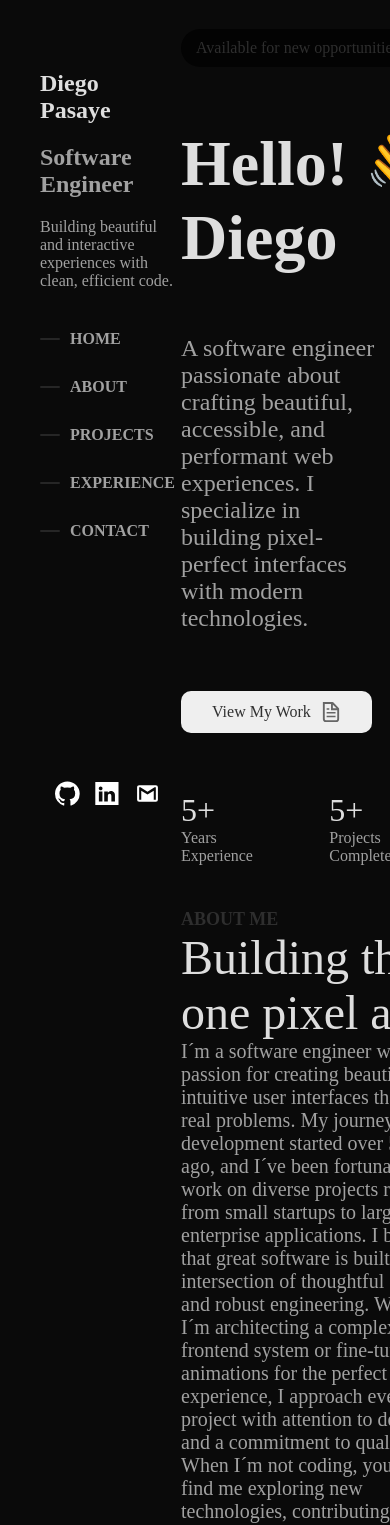
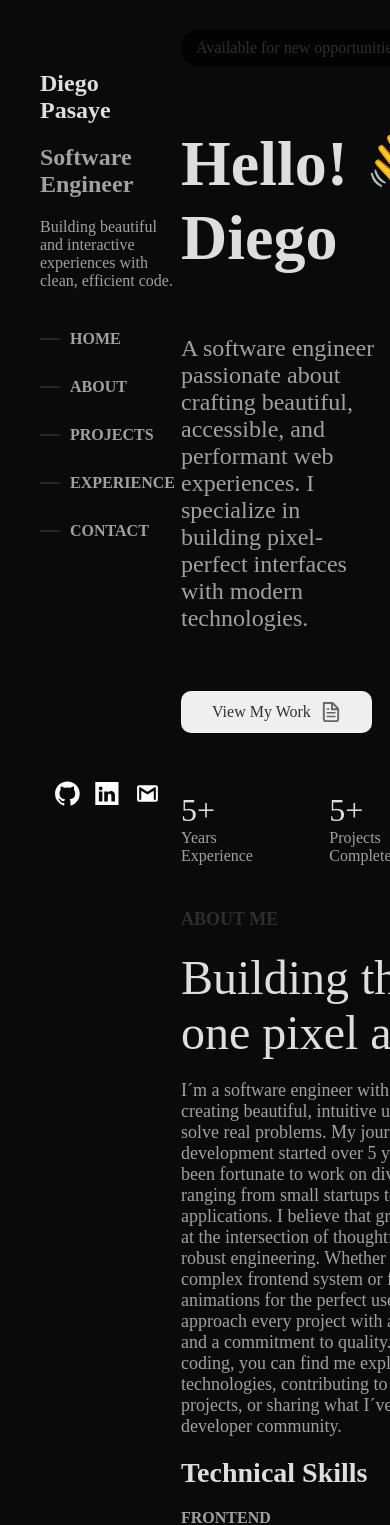
Before and after one commit to DiegoPasaye/portafolio, a Next.js app: page / in a window 390 px wide. Shown: the top 1525 px of the page. Built offline with nearby package versions, Linux system fonts and the light colour scheme.

Commit message:
about me correcion para laptop

```diff
--- a/src/app/components/aboutMe/AboutMe.module.css
+++ b/src/app/components/aboutMe/AboutMe.module.css
@@ -2,6 +2,7 @@
     display: flex;
     flex-direction: column;
     height: 90vh;
+    gap: 20px;
     justify-content: space-between;
     padding: 40px 0;
 }
@@ -39,3 +40,10 @@
     padding: 10px 15px;
     border-radius: 10px;
 }
+@media(max-width: 1200px){
+.aboutMe p{
+    color: oklch(0.708 0 0);
+    width: 90%;
+    font-size: 18px;
+}
+}
```
